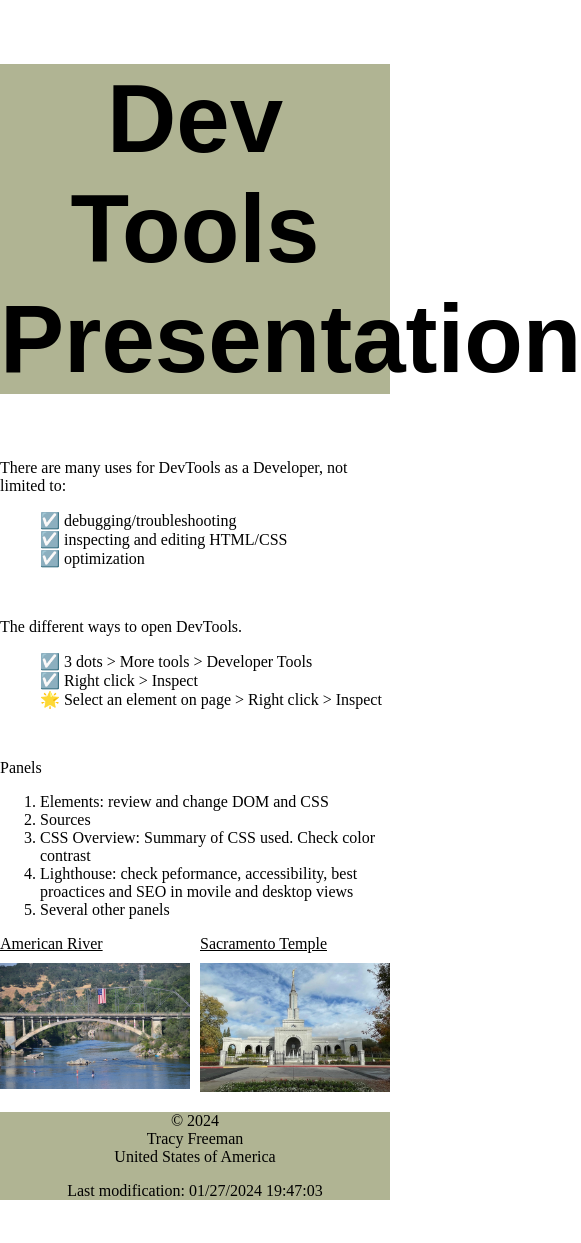
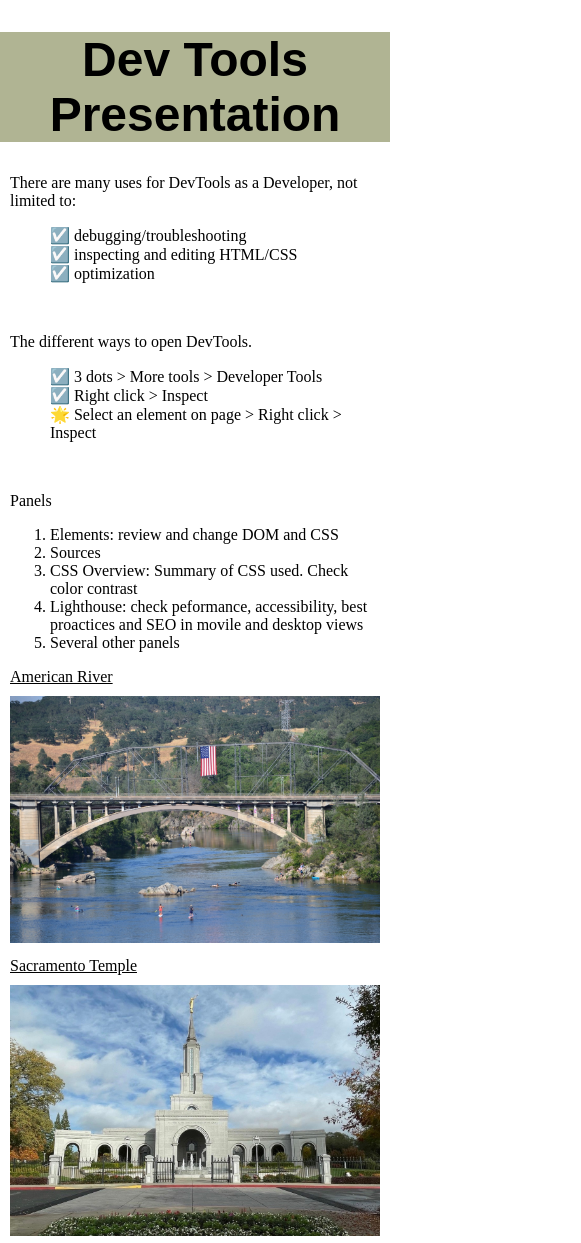
Before and after one commit to nameerfdt/mytesting, a plain HTML site: page devtools/devtools.html in a window 390 px wide. Shown: the top 1243 px of the page, 581 px wide, since content can reach past the window. Before the commit the page ends 1216 px from the top, so only its background shows below. Drawn offline with Linux system fonts and the light colour scheme.

Commit message:
media updates

```diff
--- a/devtools/styles/devtools.css
+++ b/devtools/styles/devtools.css
@@ -56,5 +56,25 @@ footer {
 
 #picture2 {
     grid-column: 2/3;
-    grid-row: 1/2;
 }
+
+@media screen and (max-width: 500px) {
+
+    header{
+        font-size: 1.5em;
+    }
+    main {
+        margin: 10px;
+    }
+    #main-grid{
+        display: grid;
+        grid-template-columns: 1fr;
+    }
+    #picture1 {
+        grid-column: 1/2;
+    }
+
+    #picture2 {
+        grid-column: 1/2;
+    }
+}
```
